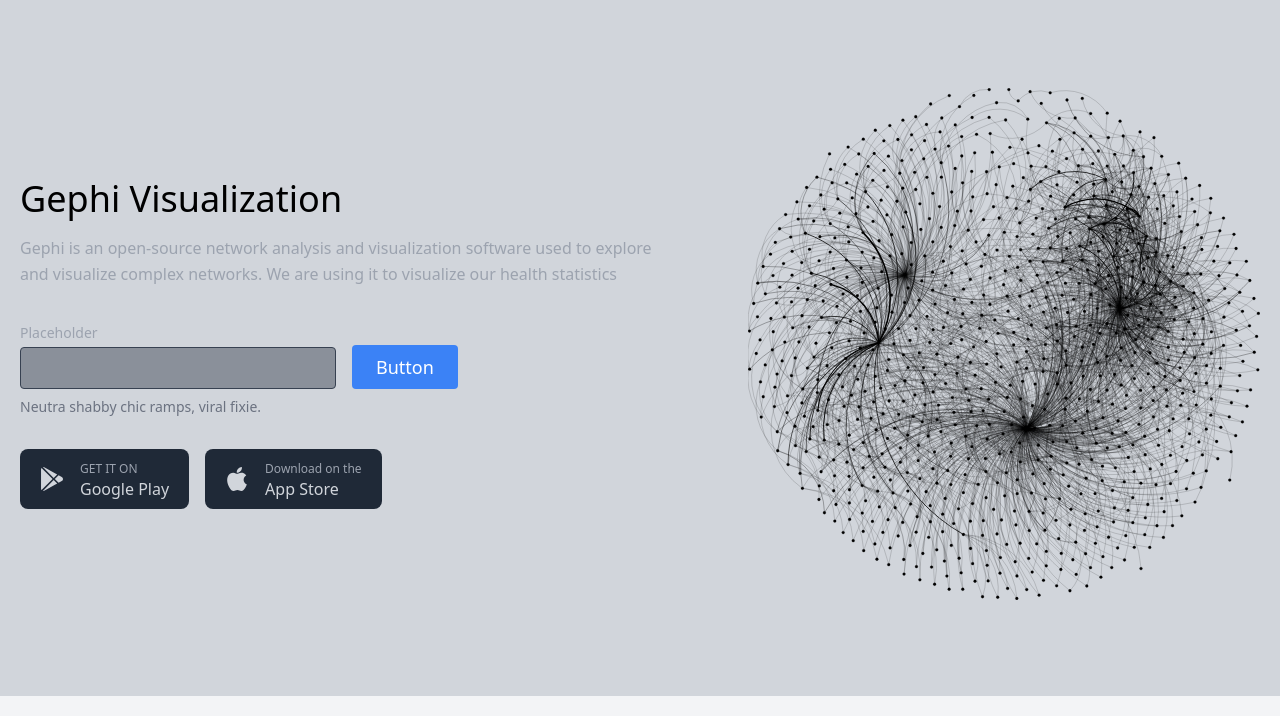
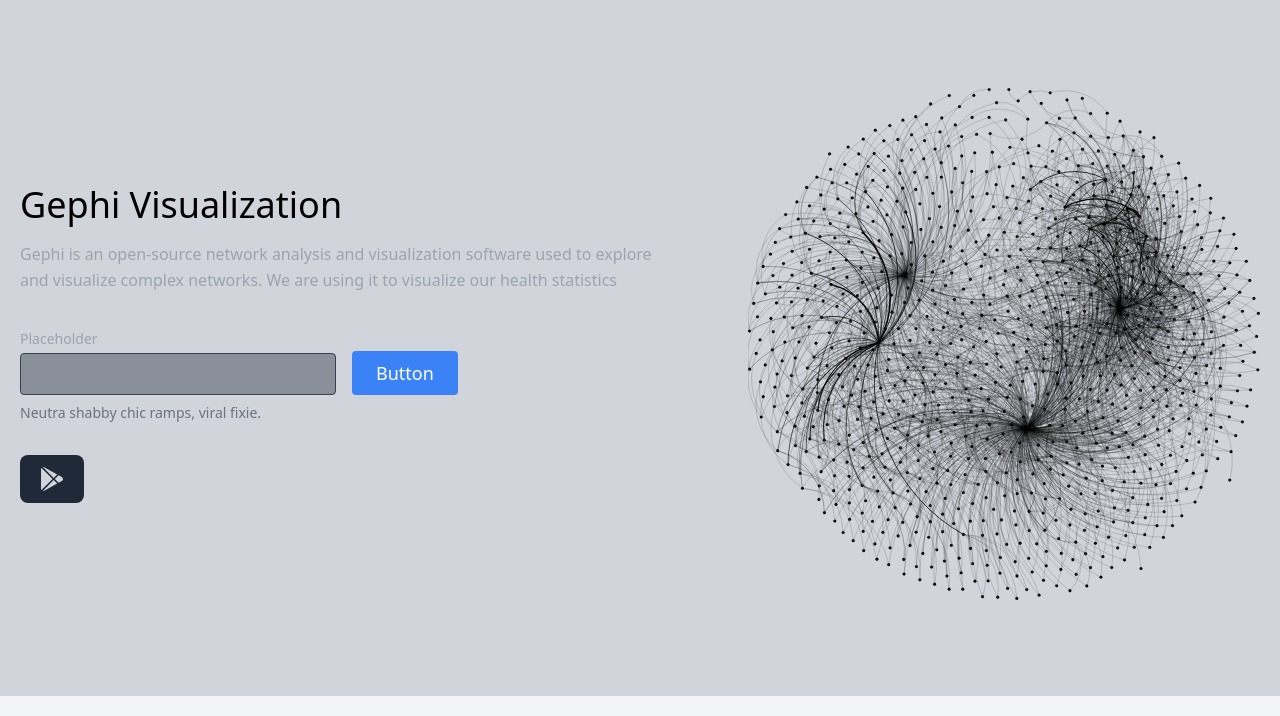
Before and after one commit to CatastrophistUser/18CSE301J-Information-Visualization, a website: page index.html in a window 1280 px wide. Shown: the part 740-1456 px from the top of the page. Drawn offline with nearby package versions, Linux system fonts and the light colour scheme.

Commit message:
Update index.html

```diff
--- a/index.html
+++ b/index.html
@@ -98,20 +98,6 @@
                 <svg xmlns="http://www.w3.org/2000/svg" fill="currentColor" class="w-6 h-6" viewBox="0 0 512 512">
                   <path d="M99.617 8.057a50.191 50.191 0 00-38.815-6.713l230.932 230.933 74.846-74.846L99.617 8.057zM32.139 20.116c-6.441 8.563-10.148 19.077-10.148 30.199v411.358c0 11.123 3.708 21.636 10.148 30.199l235.877-235.877L32.139 20.116zM464.261 212.087l-67.266-37.637-81.544 81.544 81.548 81.548 67.273-37.64c16.117-9.03 25.738-25.442 25.738-43.908s-9.621-34.877-25.749-43.907zM291.733 279.711L60.815 510.629c3.786.891 7.639 1.371 11.492 1.371a50.275 50.275 0 0027.31-8.07l266.965-149.372-74.849-74.847z"></path>
                 </svg>
-                <span class="ml-4 flex items-start flex-col leading-none">
-                  <span class="text-xs text-gray-400 mb-1">GET IT ON</span>
-                  <span class="title-font font-medium">Google Play</span>
-                </span>
-              </button>
-              <button class="bg-gray-800 inline-flex py-3 px-5 rounded-lg items-center hover:bg-gray-700 hover:text-white focus:outline-none lg:ml-4 md:ml-0 ml-4 md:mt-4 mt-0 lg:mt-0">
-                <svg xmlns="http://www.w3.org/2000/svg" fill="currentColor" class="w-6 h-6" viewBox="0 0 305 305">
-                  <path d="M40.74 112.12c-25.79 44.74-9.4 112.65 19.12 153.82C74.09 286.52 88.5 305 108.24 305c.37 0 .74 0 1.13-.02 9.27-.37 15.97-3.23 22.45-5.99 7.27-3.1 14.8-6.3 26.6-6.3 11.22 0 18.39 3.1 25.31 6.1 6.83 2.95 13.87 6 24.26 5.81 22.23-.41 35.88-20.35 47.92-37.94a168.18 168.18 0 0021-43l.09-.28a2.5 2.5 0 00-1.33-3.06l-.18-.08c-3.92-1.6-38.26-16.84-38.62-58.36-.34-33.74 25.76-51.6 31-54.84l.24-.15a2.5 2.5 0 00.7-3.51c-18-26.37-45.62-30.34-56.73-30.82a50.04 50.04 0 00-4.95-.24c-13.06 0-25.56 4.93-35.61 8.9-6.94 2.73-12.93 5.09-17.06 5.09-4.64 0-10.67-2.4-17.65-5.16-9.33-3.7-19.9-7.9-31.1-7.9l-.79.01c-26.03.38-50.62 15.27-64.18 38.86z"></path>
-                  <path d="M212.1 0c-15.76.64-34.67 10.35-45.97 23.58-9.6 11.13-19 29.68-16.52 48.38a2.5 2.5 0 002.29 2.17c1.06.08 2.15.12 3.23.12 15.41 0 32.04-8.52 43.4-22.25 11.94-14.5 17.99-33.1 16.16-49.77A2.52 2.52 0 00212.1 0z"></path>
-                </svg>
-                <span class="ml-4 flex items-start flex-col leading-none">
-                  <span class="text-xs text-gray-400 mb-1">Download on the</span>
-                  <span class="title-font font-medium">App Store</span>
-                </span>
               </button>
             </div>
           </div>
```
